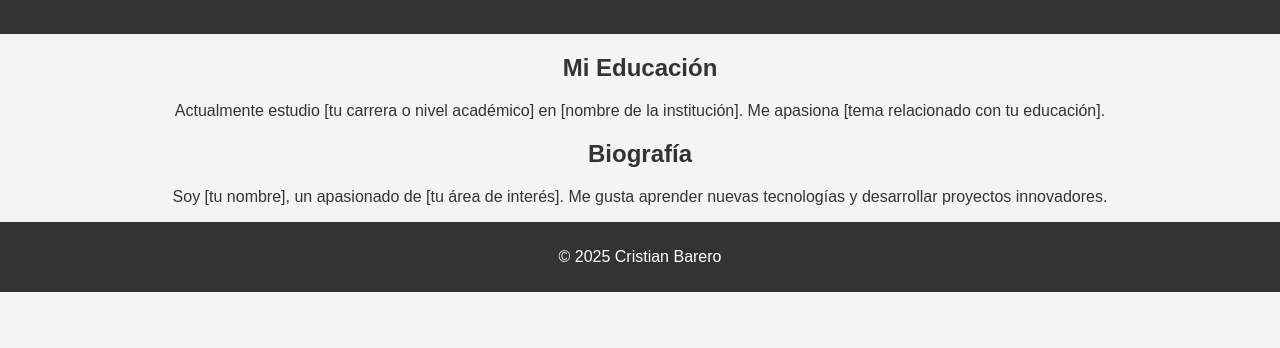
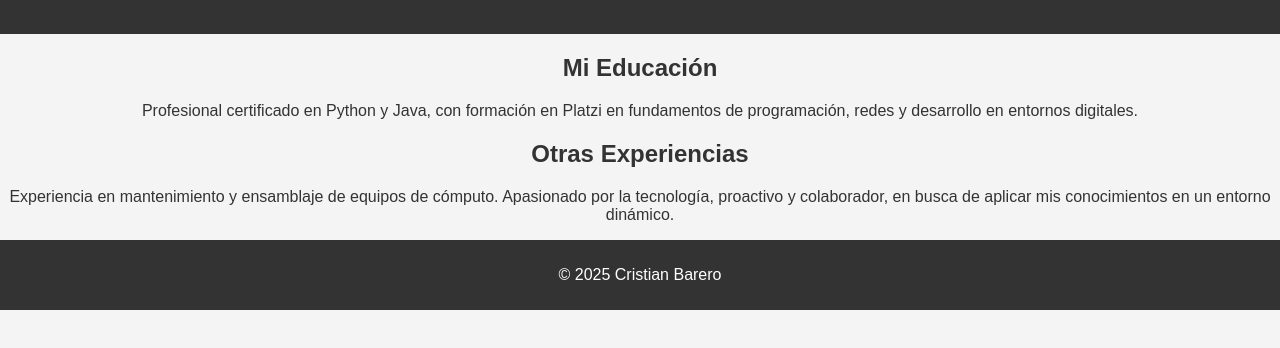
Before and after one commit to TesterLucy/CristianBarreroHosting, a plain HTML site: page about.html in a window 1280 px wide. Shown: the part 96-444 px from the top of the page. Drawn offline with Linux system fonts and the light colour scheme.

Commit message:
Correcion de biogracia

```diff
--- a/about.html
+++ b/about.html
@@ -20,14 +20,12 @@
 
     <section id="education">
         <h2>Mi Educación</h2>
-        <p>Actualmente estudio [tu carrera o nivel académico] en [nombre de la institución]. Me apasiona [tema
-            relacionado con tu educación].</p>
+        <p>Profesional certificado en Python y Java, con formación en Platzi en fundamentos de programación, redes y desarrollo en entornos digitales.</p>
     </section>
 
     <section id="biography">
-        <h2>Biografía</h2>
-        <p>Soy [tu nombre], un apasionado de [tu área de interés]. Me gusta aprender nuevas tecnologías y desarrollar
-            proyectos innovadores.</p>
+        <h2>Otras Experiencias</h2>
+        <p>Experiencia en mantenimiento y ensamblaje de equipos de cómputo. Apasionado por la tecnología, proactivo y colaborador, en busca de aplicar mis conocimientos en un entorno dinámico.</p>
     </section>
     <footer>
         <p>&copy; 2025 Cristian Barero</p>
```
